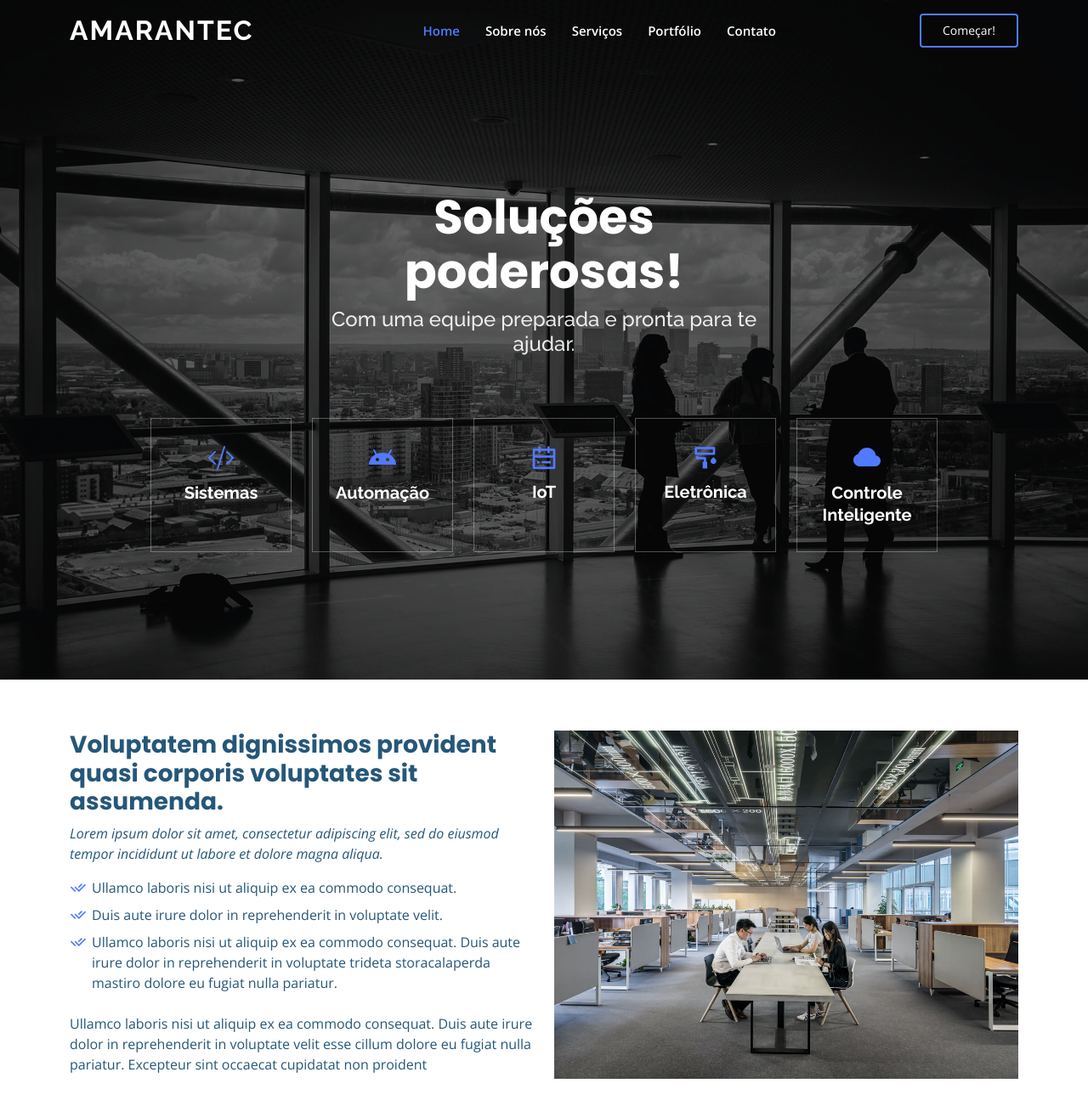
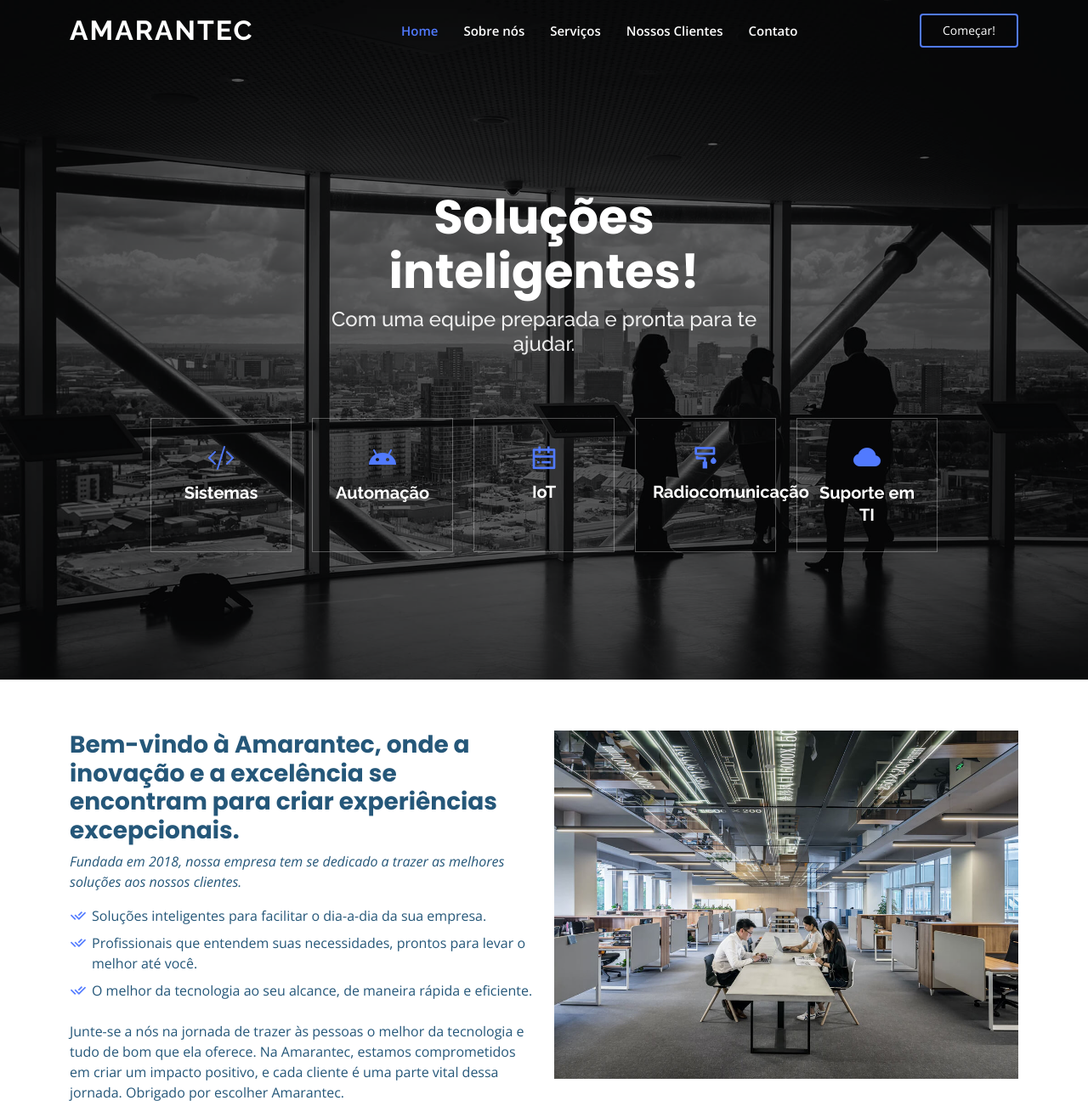
Before and after one commit to AmaranteLucas/siteempresa, a plain HTML site: page index.html in a window 1280 px wide. Shown: the top 1302 px of the page at 85% size. Drawn offline with nearby package versions, Linux system fonts and the light colour scheme.

Commit message:
Atualizações da página inicial

```diff
--- a/index.html
+++ b/index.html
@@ -52,7 +52,7 @@
           <li><a class="nav-link scrollto active" href="#hero">Home</a></li>
           <li><a class="nav-link scrollto" href="#about">Sobre nós</a></li>
           <li><a class="nav-link scrollto" href="#services">Serviços</a></li>
-          <li><a class="nav-link scrollto " href="#portfolio">Portfólio</a></li>
+          <li><a class="nav-link scrollto " href="#testimonials">Nossos Clientes</a></li>
           <!--<li><a class="nav-link scrollto" href="#team">Team</a></li>-->
           <!--
           <li class="dropdown"><a href="#"><span>Drop Down</span> <i class="bi bi-chevron-down"></i></a>
@@ -89,7 +89,7 @@
 
       <div class="row justify-content-center" data-aos="fade-up" data-aos-delay="150">
         <div class="col-xl-6 col-lg-8">
-          <h1>Soluções poderosas!<span></span></h1>
+          <h1>Soluções inteligentes!<span></span></h1>
           <h2>Com uma equipe preparada e pronta para te ajudar.</h2>
         </div>
       </div>
@@ -116,13 +116,13 @@
         <div class="col-xl-2 col-md-4">
           <div class="icon-box">
             <i class="ri-paint-brush-line"></i>
-            <h3><a href="">Eletrônica</a></h3>
+            <h3><a href="">Radiocomunicação</a></h3>
           </div>
         </div>
         <div class="col-xl-2 col-md-4">
           <div class="icon-box">
             <i class="bi bi-cloud-fill"></i>
-            <h3><a href="">Controle Inteligente</a></h3>
+            <h3><a href="">Suporte em TI</a></h3>
           </div>
         </div>
       </div>
@@ -141,19 +141,19 @@
             <img src="assets/img/about.jpg" class="img-fluid" alt="">
           </div>
           <div class="col-lg-6 pt-4 pt-lg-0 order-2 order-lg-1 content" data-aos="fade-right" data-aos-delay="100">
-            <h3>Voluptatem dignissimos provident quasi corporis voluptates sit assumenda.</h3>
+            <h3>Bem-vindo à Amarantec, onde a inovação e a excelência se encontram para criar experiências excepcionais.</h3>
             <p class="fst-italic">
-              Lorem ipsum dolor sit amet, consectetur adipiscing elit, sed do eiusmod tempor incididunt ut labore et dolore
-              magna aliqua.
+              Fundada em 2018, nossa empresa tem se dedicado a trazer as melhores soluções aos nossos clientes.
             </p>
             <ul>
-              <li><i class="ri-check-double-line"></i> Ullamco laboris nisi ut aliquip ex ea commodo consequat.</li>
-              <li><i class="ri-check-double-line"></i> Duis aute irure dolor in reprehenderit in voluptate velit.</li>
-              <li><i class="ri-check-double-line"></i> Ullamco laboris nisi ut aliquip ex ea commodo consequat. Duis aute irure dolor in reprehenderit in voluptate trideta storacalaperda mastiro dolore eu fugiat nulla pariatur.</li>
+              <li><i class="ri-check-double-line"></i> Soluções inteligentes para facilitar o dia-a-dia da sua empresa.</li>
+              <li><i class="ri-check-double-line"></i> Profissionais que entendem suas necessidades, prontos para levar o melhor até você.</li>
+              <li><i class="ri-check-double-line"></i> O melhor da tecnologia ao seu alcance, de maneira rápida e eficiente.</li>
             </ul>
             <p>
-              Ullamco laboris nisi ut aliquip ex ea commodo consequat. Duis aute irure dolor in reprehenderit in voluptate
-              velit esse cillum dolore eu fugiat nulla pariatur. Excepteur sint occaecat cupidatat non proident
+              Junte-se a nós na jornada de trazer às pessoas o melhor da tecnologia e tudo de bom que ela oferece.
+              Na Amarantec, estamos comprometidos em criar um impacto positivo, e cada cliente é uma parte vital dessa jornada.
+              Obrigado por escolher Amarantec.
             </p>
           </div>
         </div>
@@ -291,7 +291,9 @@
       </div>
     </section><!-- End Cta Section -->
 
+
     <!-- ======= Portfolio Section ======= -->
+     <!--
     <section id="portfolio" class="portfolio">
       <div class="container" data-aos="fade-up">
 
@@ -442,7 +444,9 @@
         </div>
 
       </div>
+      -->
     </section><!-- End Portfolio Section -->
+
 
     <!-- ======= Counts Section ======= -->
     <section id="counts" class="counts">
```
